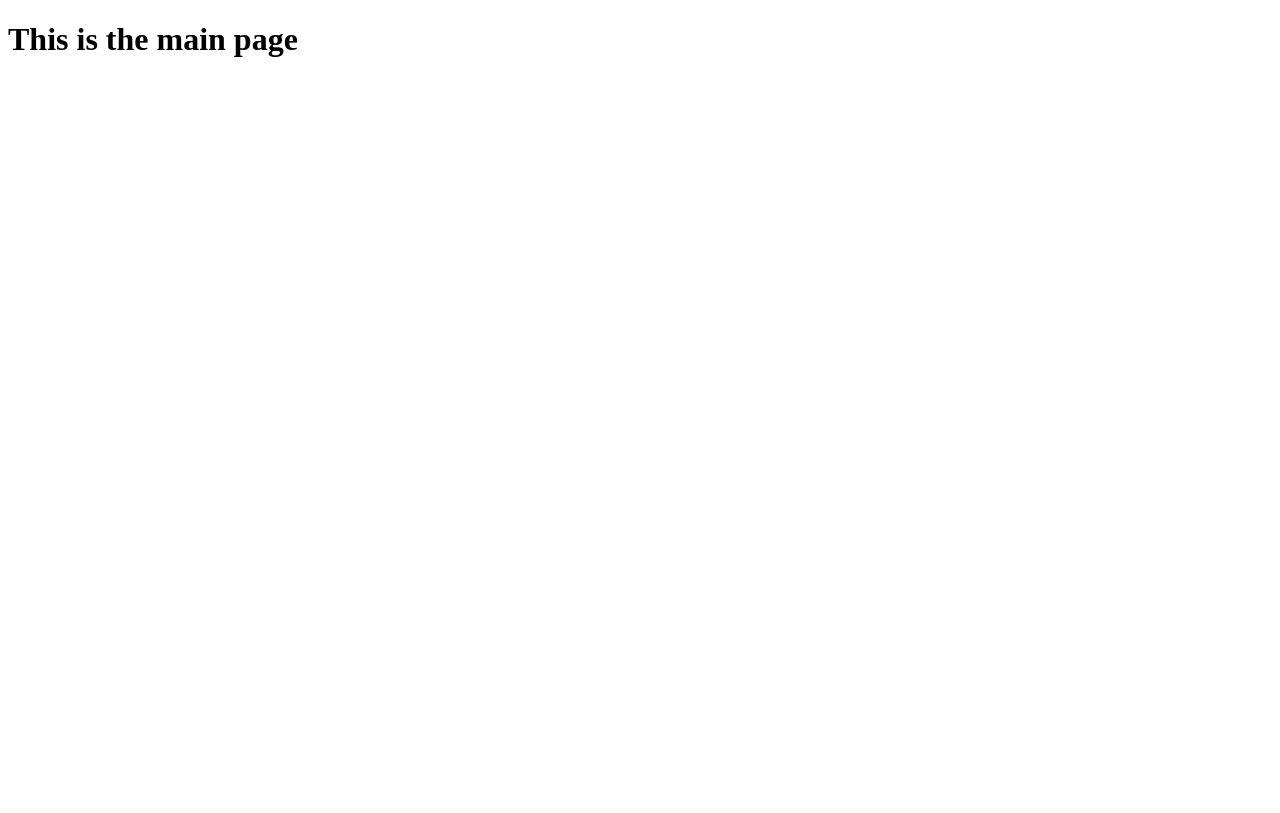
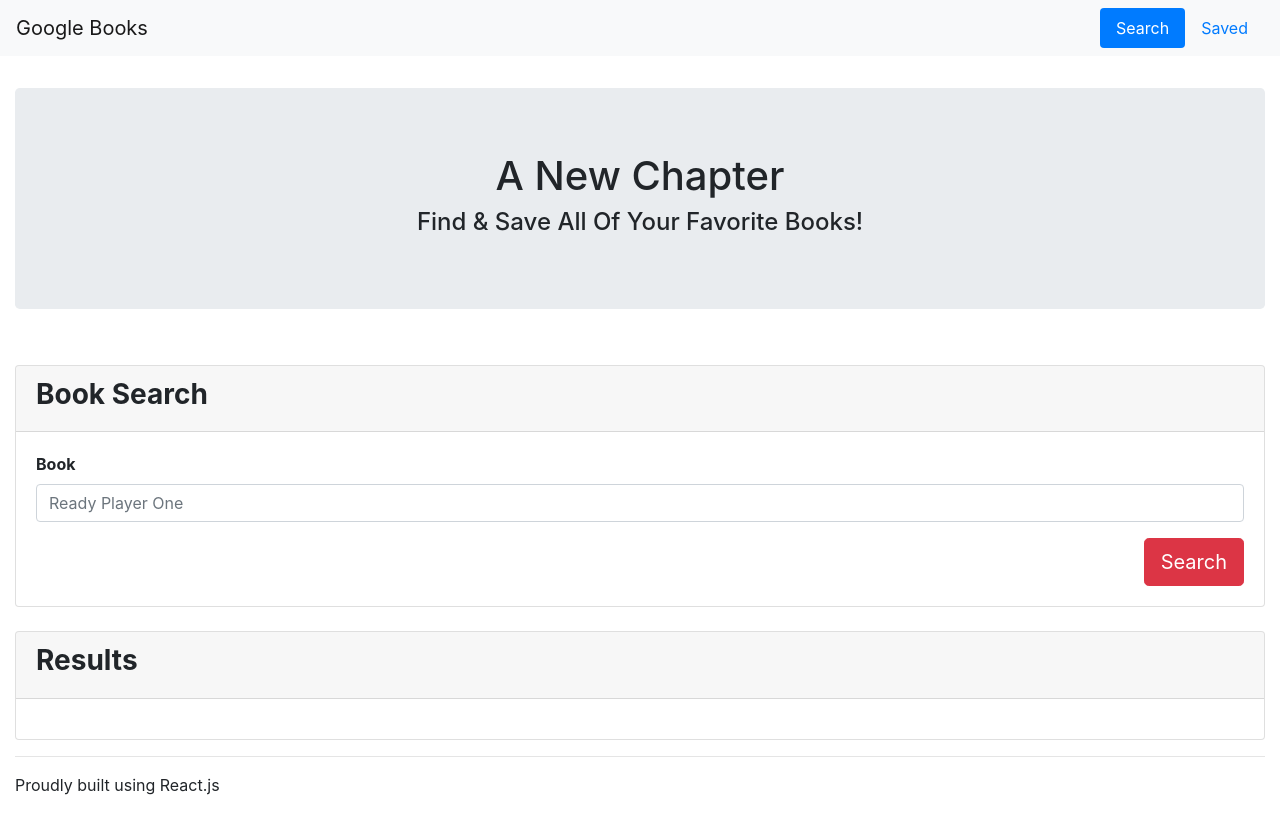
Before and after one commit to mark-shin77/GoogleBookSearch, a React (Create React App) app in the folder client/: page / in a window 1280 px wide. Built offline with nearby package versions, Linux system fonts and the light colour scheme.

Commit message:
components

```diff
--- a/client/public/index.html
+++ b/client/public/index.html
@@ -4,21 +4,13 @@
     <meta charset="utf-8">
     <meta name="viewport" content="width=device-width, initial-scale=1, shrink-to-fit=no">
     <meta name="theme-color" content="#000000">
-    <!--
-      manifest.json provides metadata used when your web app is added to the
-      homescreen on Android. See https://developers.google.com/web/fundamentals/engage-and-retain/web-app-manifest/
-    -->
+
     <link rel="manifest" href="%PUBLIC_URL%/manifest.json">
     <link rel="shortcut icon" href="%PUBLIC_URL%/favicon.ico">
-    <!--
-      Notice the use of %PUBLIC_URL% in the tags above.
-      It will be replaced with the URL of the `public` folder during the build.
-      Only files inside the `public` folder can be referenced from the HTML.
+    <link rel="stylesheet" href="https://stackpath.bootstrapcdn.com/bootstrap/4.2.1/css/bootstrap.min.css"
+      integrity="sha384-GJzZqFGwb1QTTN6wy59ffF1BuGJpLSa9DkKMp0DgiMDm4iYMj70gZWKYbI706tWS" crossorigin="anonymous">
 
-      Unlike "/favicon.ico" or "favicon.ico", "%PUBLIC_URL%/favicon.ico" will
-      work correctly both with client-side routing and a non-root public URL.
-      Learn how to configure a non-root public URL by running `npm run build`.
-    -->
+
     <title>React App</title>
   </head>
   <body>
@@ -26,15 +18,6 @@
       You need to enable JavaScript to run this app.
     </noscript>
     <div id="root"></div>
-    <!--
-      This HTML file is a template.
-      If you open it directly in the browser, you will see an empty page.
 
-      You can add webfonts, meta tags, or analytics to this file.
-      The build step will place the bundled scripts into the <body> tag.
-
-      To begin the development, run `npm start` or `yarn start`.
-      To create a production bundle, use `npm run build` or `yarn build`.
-    -->
   </body>
 </html>
--- /dev/null
+++ b/client/src/components/BookList.js
@@ -0,0 +1,11 @@
+import React from "react";
+
+export const List = ({ children }) => (
+    <ul className="list-group">
+        {children}
+    </ul>
+);
+
+export function ListItem({ children }) {
+    return <li className="list-group-item">{children}</li>;
+};
--- /dev/null
+++ b/client/src/components/Card.js
@@ -0,0 +1,18 @@
+import React from "react";
+
+function Card({ icon, title, children }) {
+    return (
+        <div className="card mt-4">
+            <div className="card-header">
+                <h3>
+                    <strong>
+                        <i className={`fa fa-${icon}`} aria-hidden="true" /> {title}
+                    </strong>
+                </h3>
+            </div>
+            <div className="card-body">{children}</div>
+        </div>
+    );
+}
+
+export default Card;
--- /dev/null
+++ b/client/src/components/Footer.js
@@ -0,0 +1,13 @@
+import React from "react";
+
+function Footer() {
+    return (
+        <footer>
+            <hr />
+            <p className="pull-right">
+                <i className="fab fa-github" /> Proudly built using React.js
+            </p>
+        </footer>
+    );
+}
+export default Footer;
--- /dev/null
+++ b/client/src/components/Grid.js
@@ -0,0 +1,22 @@
+import React from "react";
+
+export function Container({ fluid, children }) {
+    return <div className={`container${fluid ? "-fluid" : ""}`}>{children}</div>;
+}
+
+export function Row({ fluid, children }) {
+    return <div className={`row${fluid ? "-fluid" : ""}`}>{children}</div>;
+}
+
+export function Col({ size, children }) {
+    return (
+        <div
+            className={size
+                .split(" ")
+                .map(size => "col-" + size)
+                .join(" ")}
+        >
+            {children}
+        </div>
+    );
+}
--- /dev/null
+++ b/client/src/components/Jumbotron.js
@@ -0,0 +1,7 @@
+import React from "react";
+
+function Jumbotron({ children }) {
+    return <div className="jumbotron mt-4">{children}</div>;
+}
+
+export default Jumbotron;
--- /dev/null
+++ b/client/src/components/Navbar.js
@@ -0,0 +1,76 @@
+import React, { Component } from "react";
+import { Link } from "react-router-dom";
+
+class Nav extends Component {
+    state = {
+        open: false,
+        width: window.innerWidth
+    };
+
+    updateWidth = () => {
+        const newState = { width: window.innerWidth };
+
+        if (this.state.open && newState.width > 991) {
+            newState.open = false;
+        }
+
+        this.setState(newState);
+    };
+
+    toggleNav = () => {
+        this.setState({ open: !this.state.open });
+    };
+
+    componentDidMount() {
+        window.addEventListener("resize", this.updateWidth);
+    }
+
+    componentWillUnMount() {
+        window.removeEventListener("resize", this.updateWidth);
+    }
+
+    render() {
+        return (
+            <nav className="navbar navbar-expand-lg navbar-light bg-light mb-2">
+                <Link className="navbar-brand" to="/">
+                    Google Books
+                </Link>
+                <button
+                    onClick={this.toggleNav}
+                    className="navbar-toggler"
+                    data-toggle="collapse"
+                    data-target="#navbarNav"
+                    aria-controls="navbarNav"
+                    aria-expanded="false"
+                    aria-label="Toggle navigation"
+                >
+                    <span className="navbar-toggler-icon" />
+                </button>
+                <div className={`${this.state.open ? "" : "collapse "}navbar-collapse justify-content-end`} id="navbarNav">
+                    <ul className="nav nav-pills ">
+                        <li className="nav-item">
+                            <Link
+                                onClick={this.toggleNav}
+                                className={window.location.pathname === "/" ? "nav-link active" : "nav-link"}
+                                to="/"
+                            >
+                                Search
+                            </Link>
+                        </li>
+                        <li className="nav-item">
+                            <Link
+                                onClick={this.toggleNav}
+                                className={window.location.pathname === "/saved" ? "nav-link active" : "nav-link"}
+                                to="/saved"
+                            >
+                                Saved
+                            </Link>
+                        </li>
+                    </ul>
+                </div>
+            </nav>
+        );
+    }
+}
+
+export default Nav;
--- /dev/null
+++ b/client/src/components/SearchForm.js
@@ -0,0 +1,34 @@
+import React from "react";
+
+function Form({ q, handleInputChange, handleFormSubmit }) {
+    return (
+        <form>
+            <div className="form-group">
+                <label htmlFor="Query">
+                    <strong>Book</strong>
+                </label>
+                <input
+                    className="form-control"
+                    id="Title"
+                    type="text"
+                    value={q}
+                    placeholder="Ready Player One"
+                    name="q"
+                    onChange={handleInputChange}
+                    required
+                />
+            </div>
+            <div className="pull-right">
+                <button
+                    onClick={handleFormSubmit}
+                    type="submit"
+                    className="btn btn-lg btn-danger float-right"
+                >
+                    Search
+        </button>
+            </div>
+        </form>
+    );
+}
+
+export default Form;
--- a/client/src/pages/Main.js
+++ b/client/src/pages/Main.js
@@ -1,10 +1,46 @@
 import React, { Component } from "react";
+import Navbar from '../components/Navbar';
+import { Container, Row, Col } from '../components/Grid';
+import Jumbotron from '../components/Jumbotron';
+import Card from "../components/Card";
+import SearchForm from "../components/SearchForm";
+import { List } from "../components/BookList";
+import Footer from '../components/Footer';
 
 class Main extends Component {
-    render () {
+    render() {
         return (
             <div>
-                <h1>This is the main page</h1>
+                <Navbar />
+                <Container fluid="fluid">
+                    <Row>
+                        <Col size="md-12">
+                            <Jumbotron>
+                                <h1 className="text-center">A New Chapter</h1>
+                                <h4 className="text-center">Find & Save All Of Your Favorite Books!</h4>
+                            </Jumbotron>
+                        </Col>
+                    </Row>
+                    <Row>
+                        <Col size="md-12">
+                            <Card title="Book Search">
+                                <SearchForm />
+                            </Card>
+                        </Col>
+                    </Row>
+                    <Row>
+                        <Col size="md-12">
+                            <Card title="Results">
+                            <List>
+                                {/* {this.state.books.map(books => {
+                                })} */}
+                            </List>
+                            </Card>
+                        </Col>
+                    </Row>
+
+                <Footer />
+                </Container>
             </div>
         )
     }
--- a/client/src/pages/saved.js
+++ b/client/src/pages/saved.js
@@ -1,9 +1,16 @@
 import React, { Component } from "react";
+import Navbar from './../components/Navbar';
+import Jumbotron from './../components/Jumbotron';
 
 class Saved extends Component {
     render () {
         return (
             <div>
+                <Navbar/>
+                <Jumbotron>
+                    <h1>A New Chapter</h1>
+                    <h3>Find & Save All Of Your Favorite Books!</h3>
+                </Jumbotron>
                 <h1>This is the saved page</h1>
             </div>
         )
```
Also changed, not shown: client/src/components/BookInfo.js (added), 1 other file (tests, documents, lock files or other folders).
